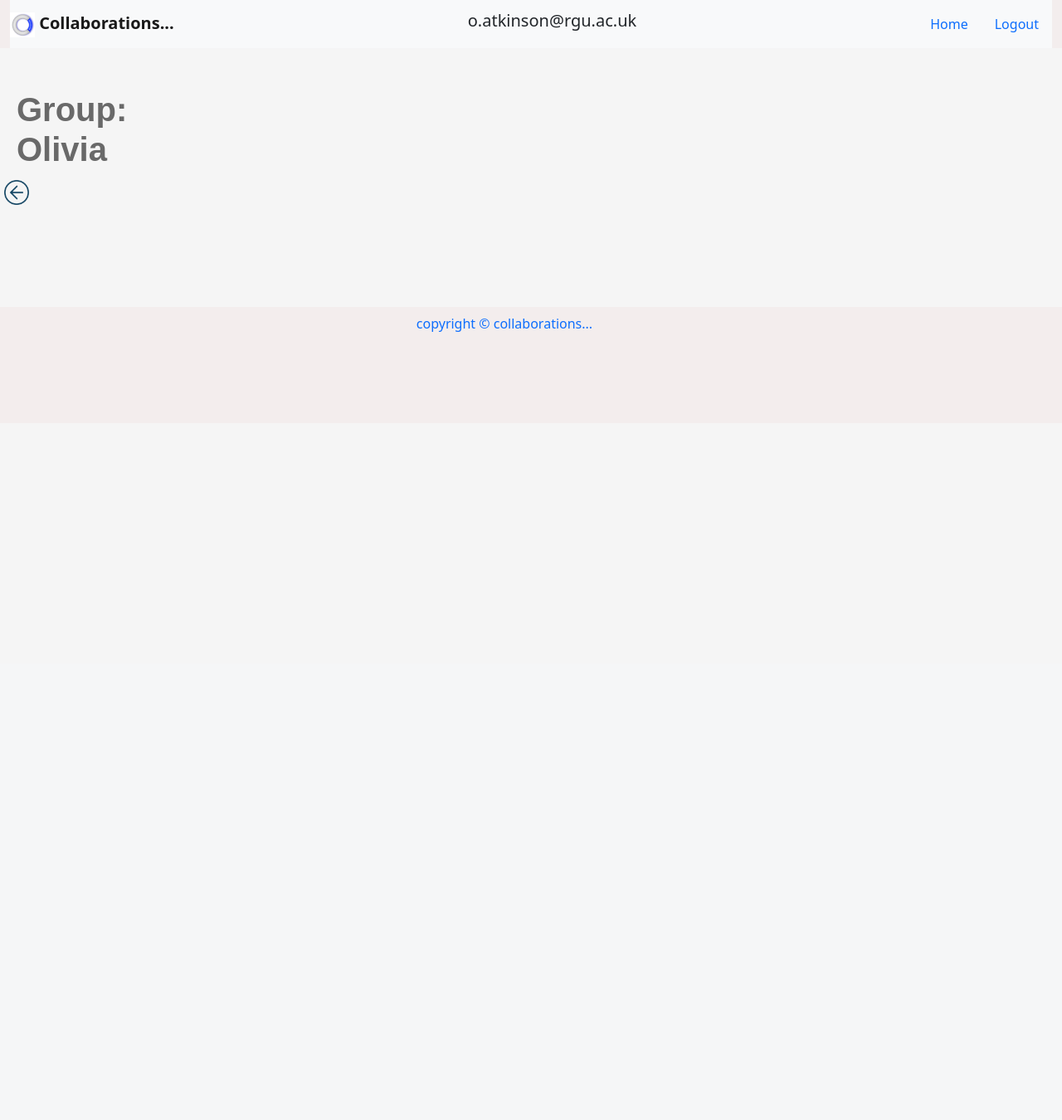
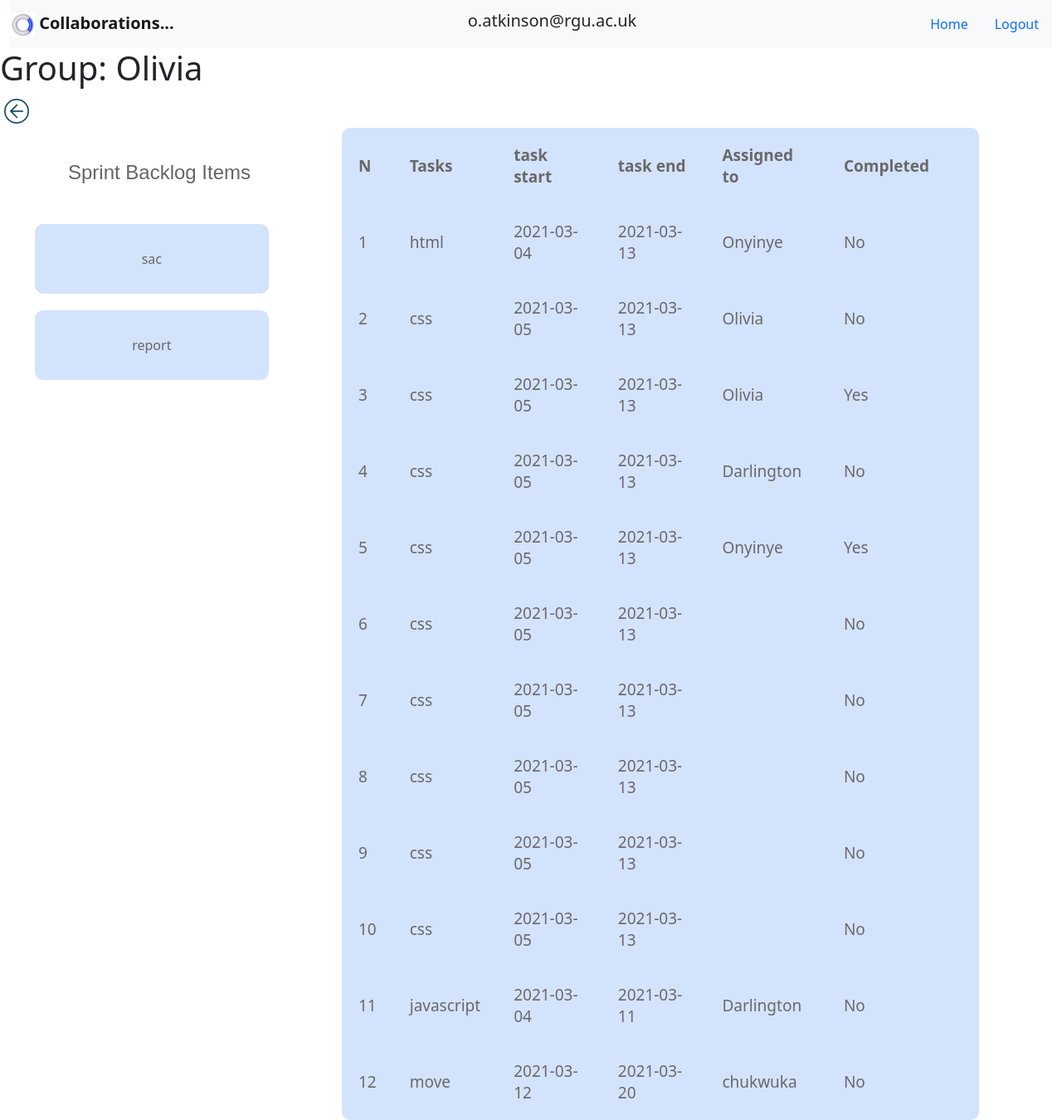
Before and after one commit to OliviaAtkinson15/Test, a PHP site: page /sPlan.php in a window 1280 px wide. Shown: the whole page at 83% size. Before the commit the page ends 400 px from the top, so only its background shows below. Run offline with PHP 8.4, Linux system fonts and the light colour scheme; a user stored in the database is signed in; data comes from the database, SQL or seed files in the repository; data that the repository does not hold is empty; some web fonts are replaced.

Commit message:
All files updated

```diff
--- a/assets/style.css
+++ b/assets/style.css
@@ -174,8 +174,6 @@ background-color: transparent;
     margin-left: auto;
     margin-right: auto;
 
-
-
 }
 .projects li{
 
@@ -194,7 +192,7 @@ background-color: transparent;
 .projects li:hover {
     background-color: dimgrey;
 }
-.projects li a{
+.projects a {
     text-decoration: none;
     font-size: large;
     font-weight: bold;
@@ -250,3 +248,13 @@ background-color: transparent;
     margin-left: auto;
     margin-right: auto;
 }
+.container{
+    background-color: #d4e3fc;
+    justify-content: center;
+    padding-top: 20px;
+    border-radius: 5px;
+}
+.container h3 {
+
+    padding: 20px;
+}
--- a/sPlan.php
+++ b/sPlan.php
@@ -23,7 +23,7 @@
     <link href="https://cdn.jsdelivr.net/npm/bootstrap@5.0.0-beta1/dist/css/bootstrap.min.css" rel="stylesheet" integrity="sha384-giJF6kkoqNQ00vy+HMDP7azOuL0xtbfIcaT9wjKHr8RbDVddVHyTfAAsrekwKmP1" crossorigin="anonymous">
     <script src="https://cdn.jsdelivr.net/npm/bootstrap@5.0.0-beta1/dist/js/bootstrap.bundle.min.js" integrity="sha384-ygbV9kiqUc6oa4msXn9868pTtWMgiQaeYH7/t7LECLbyPA2x65Kgf80OJFdroafW" crossorigin="anonymous"></script>
 
-    <link rel="stylesheet" href="assets/style.css">
+    <link rel="stylesheet" href="task_style.css">
     <link rel="preconnect" href="https://fonts.gstatic.com">
     <link href="https://fonts.googleapis.com/css2?family=Jomhuria&family=Lobster&display=swap" rel="stylesheet">
 </head>
@@ -57,30 +57,86 @@
 <?php echo "<h1 id='groupnames'>Group: $gname</h1>"?>
 <a href="admin2.php"><img src="assets/arrow.png" width="40" height="40" class="return" alt="return"></a>
 
+<main>
+   <div class="slist">
+       <div class="card2">
+           <h3>Sprint Backlog Items</h3>
+        <?php
+     // select all tasks if page is visited or refreshed
+            $sprint = mysqli_query($db, "SELECT * FROM sprint_backlog");
 
-<body>
+            $i = 1; while ($row = mysqli_fetch_array($sprint)) { ?>
+
+
+                        <ul>
+                       <li> <?php echo $row['sprint']; ?></li>
+                        </ul>
+            <?php $i++; } ?>
+                    </div>
+                    </div>
+
+       <table id="table">
+           <thead>
+           <tr>
+               <th>N</th>
+               <th>Tasks</th>
+               <th>task start</th>
+               <th>task end</th>
+               <th>Assigned to</th>
+               <th>Completed</th>
+
+           </tr>
+           </thead>
+
+           <?php
+           // select all tasks if page is visited or refreshed
+           $tasks = mysqli_query($db, "SELECT * FROM tasks");
+
+           $i = 1;while ($row = mysqli_fetch_array($tasks)) { ?>
+           <tr>
+               <td> <?php echo $i; ?> </td>
+               <td > <?php echo $row['task']; ?> </td>
+               <td > <?php echo $row['task_start']; ?> </td>
+               <td > <?php echo $row['task_end']; ?> </td>
+               <td >
+                   <?php
+                   $assignedto = $row['assigned_to'];
+
+
+                   $try = $db->query("SELECT FirstName FROM team_users WHERE ID = '$assignedto'");
+                   $row2 = mysqli_fetch_array($try);
+                   echo $row2['FirstName'];
+                   ?></td>
+
+               <td>
+                   <?php
+                   if ($row['is_completed'] == "yes"){
+echo "Yes";
+                   }
+                   else{
+echo "No";
+                   }
+                   ?>
+               </td>
+
+               <td>
+                   <!-- assign task to team members c 23/03/21-- By Onyinye Stella -->
+
+                       <?php $i++;
+                       }
+                       ?>
 
 
 
-<main class="container">
-    <h3 id="discussion"Sprint Plan</h3>
+
+               </td>
+
+           </tr>
+
+       </table>
 
 </main>
 
-<footer class="container-fluid">
-    <ul class="nav justify-content-center">
-        <li class="nav-item">
-            <a class="nav-link active" href="#">copyright &copy; collaborations...</a>
-        </li>
-        <li class="nav-item">
-            <a class="nav-link" href="#"></a>
-        </li>
-        <li class="nav-item">
-            <a class="nav-link" href="#"></a>
-        </li>
-    </ul>
-
-</footer>
 
 </body>
 </html>
--- a/task_style.css
+++ b/task_style.css
@@ -114,3 +114,38 @@ h3{
     width: 300px;
     font-family: Arial;
 }
+
+
+.slist h3{
+    color: #666666;
+
+}
+
+
+.card2 {
+    box-shadow: grey;
+    text-align: center;
+width: 30%;
+    padding-top: 10px;
+    padding-bottom: 10px;
+    float: left;
+
+}
+.card2 li{
+
+    border-radius: 10px;
+    margin: 10px;
+    background-color: #d4e3fc;
+    width: 80%;
+    padding: 30px;
+    float:left;
+    text-decoration: none;
+    text-align: center;
+    list-style-type: none;
+    color: #666666;
+
+}
+.card2 h3{
+    font-size: x-large;
+    text-align: center;
+}
```
Also changed, not shown: admin2.php (+4 -4 lines), pBacklog2.php (+3 -11 lines).
